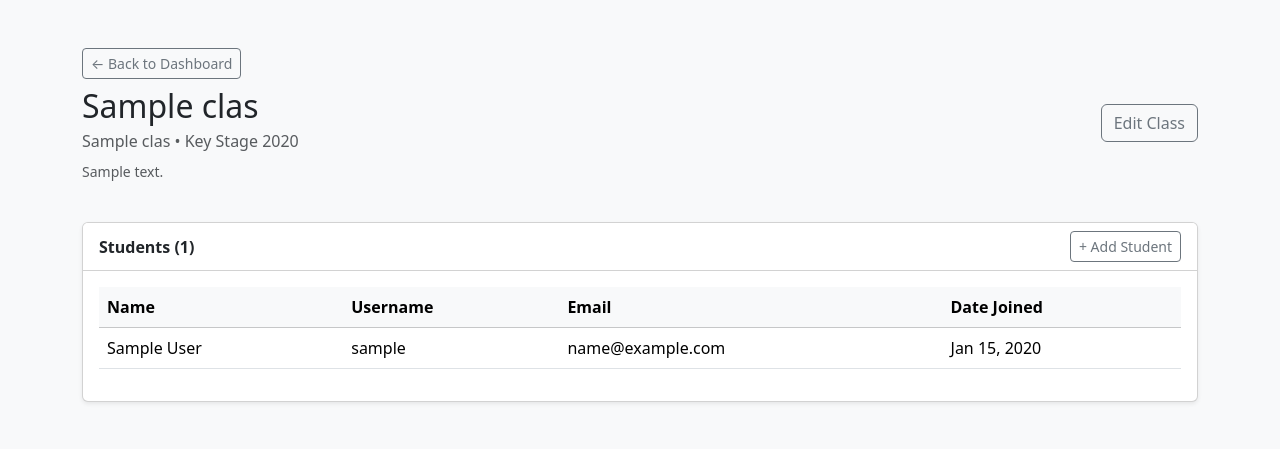
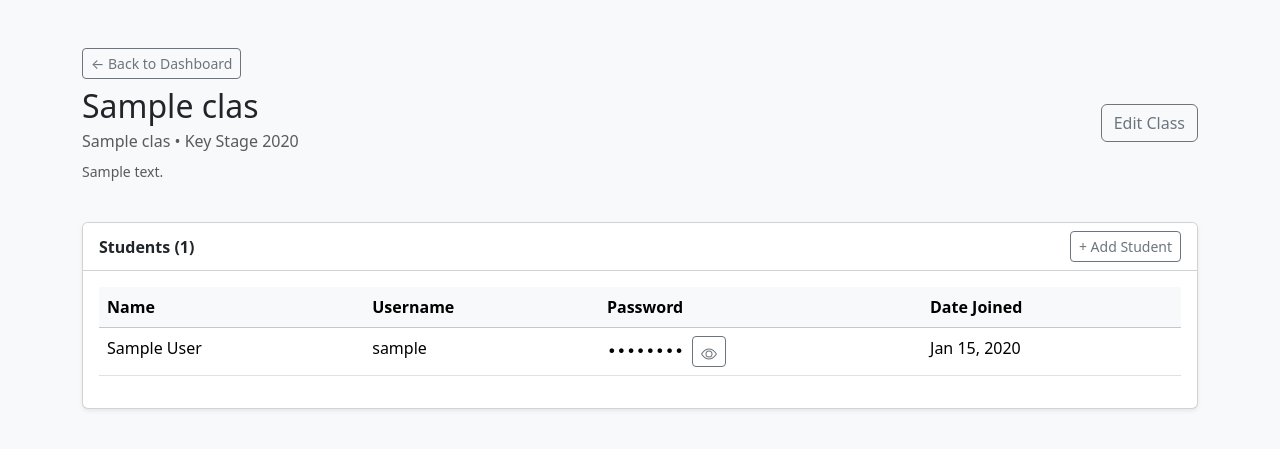
Before and after one commit to njthomas1991-hub/inq-edu, a Django app: page /teacher/class/1/ in a window 1280 px wide. Shown: the top 449 px of the page. Run offline with Django 5.2, Linux system fonts and the light colour scheme; a user stored in the database is signed in; tables that the repository leaves empty hold one stand-in row (values such as "Sample post").

Commit message:
Add password display with eye toggle to class student list

```diff
--- a/backend/core/models.py
+++ b/backend/core/models.py
@@ -10,6 +10,7 @@ class User(AbstractUser):
     )
     role = models.CharField(max_length=10, choices=ROLE_CHOICES)
     school = models.CharField(max_length=255, null=True, blank=True)
+    plain_password = models.CharField(max_length=100, null=True, blank=True, help_text="Plain text password for display purposes (students only)")
     created_at = models.DateTimeField(auto_now_add=True)
 
     class Meta:
--- a/backend/core/templates/core/class_detail.html
+++ b/backend/core/templates/core/class_detail.html
@@ -25,7 +25,7 @@
                 <div class="card shadow-sm">
                     <div class="card-header bg-white d-flex justify-content-between align-items-center">
                         <strong>Students ({{ students.count }})</strong>
-                        <a href="/student/signup/guided/" class="btn btn-outline-secondary btn-sm">+ Add Student</a>
+                        <a href="/student/signup/guided/?class_id={{ class_obj.id }}" class="btn btn-outline-secondary btn-sm">+ Add Student</a>
                     </div>
                     <div class="card-body">
                         {% if students %}
@@ -35,7 +35,7 @@
                                         <tr>
                                             <th>Name</th>
                                             <th>Username</th>
-                                            <th>Email</th>
+                                            <th>Password</th>
                                             <th>Date Joined</th>
                                         </tr>
                                     </thead>
@@ -44,7 +44,21 @@
                                             <tr>
                                                 <td>{{ enrollment.student.get_full_name|default:enrollment.student.username }}</td>
                                                 <td>{{ enrollment.student.username }}</td>
-                                                <td>{{ enrollment.student.email }}</td>
+                                                <td>
+                                                    {% if enrollment.student.plain_password %}
+                                                        <div class="d-flex align-items-center">
+                                                            <span class="password-text me-2" data-password="{{ enrollment.student.plain_password }}" style="font-family: monospace;">••••••••</span>
+                                                            <button class="btn btn-sm btn-outline-secondary toggle-password" type="button" title="Show/Hide Password">
+                                                                <svg xmlns="http://www.w3.org/2000/svg" width="16" height="16" fill="currentColor" class="bi bi-eye" viewBox="0 0 16 16">
+                                                                    <path d="M16 8s-3-5.5-8-5.5S0 8 0 8s3 5.5 8 5.5S16 8 16 8M1.173 8a13 13 0 0 1 1.66-2.043C4.12 4.668 5.88 3.5 8 3.5s3.879 1.168 5.168 2.457A13 13 0 0 1 14.828 8q-.086.13-.195.288c-.335.48-.83 1.12-1.465 1.755C11.879 11.332 10.119 12.5 8 12.5s-3.879-1.168-5.168-2.457A13 13 0 0 1 1.172 8z"/>
+                                                                    <path d="M8 5.5a2.5 2.5 0 1 0 0 5 2.5 2.5 0 0 0 0-5M4.5 8a3.5 3.5 0 1 1 7 0 3.5 3.5 0 0 1-7 0"/>
+                                                                </svg>
+                                                            </button>
+                                                        </div>
+                                                    {% else %}
+                                                        <span class="text-muted">—</span>
+                                                    {% endif %}
+                                                </td>
                                                 <td>{{ enrollment.date_joined|date:"M d, Y" }}</td>
                                             </tr>
                                         {% endfor %}
@@ -59,5 +73,33 @@
             </div>
         </div>
     </div>
+
+    <script>
+        document.addEventListener('DOMContentLoaded', function() {
+            const toggleButtons = document.querySelectorAll('.toggle-password');
+
+            toggleButtons.forEach(button => {
+                button.addEventListener('click', function() {
+                    const passwordText = this.previousElementSibling;
+                    const actualPassword = passwordText.getAttribute('data-password');
+
+                    if (passwordText.textContent === '••••••••') {
+                        passwordText.textContent = actualPassword;
+                        this.innerHTML = `<svg xmlns="http://www.w3.org/2000/svg" width="16" height="16" fill="currentColor" class="bi bi-eye-slash" viewBox="0 0 16 16">
+                            <path d="M13.359 11.238C15.06 9.72 16 8 16 8s-3-5.5-8-5.5a7 7 0 0 0-2.79.588l.77.771A6 6 0 0 1 8 3.5c2.12 0 3.879 1.168 5.168 2.457A13 13 0 0 1 14.828 8q-.086.13-.195.288c-.335.48-.83 1.12-1.465 1.755q-.247.248-.517.486z"/>
+                            <path d="M11.297 9.176a3.5 3.5 0 0 0-4.474-4.474l.823.823a2.5 2.5 0 0 1 2.829 2.829zm-2.943 1.299.822.822a3.5 3.5 0 0 1-4.474-4.474l.823.823a2.5 2.5 0 0 0 2.829 2.829"/>
+                            <path d="M3.35 5.47q-.27.24-.518.487A13 13 0 0 0 1.172 8l.195.288c.335.48.83 1.12 1.465 1.755C4.121 11.332 5.881 12.5 8 12.5c.716 0 1.39-.133 2.02-.36l.77.772A7 7 0 0 1 8 13.5C3 13.5 0 8 0 8s.939-1.721 2.641-3.238l.708.709zm10.296 8.884-12-12 .708-.708 12 12z"/>
+                        </svg>`;
+                    } else {
+                        passwordText.textContent = '••••••••';
+                        this.innerHTML = `<svg xmlns="http://www.w3.org/2000/svg" width="16" height="16" fill="currentColor" class="bi bi-eye" viewBox="0 0 16 16">
+                            <path d="M16 8s-3-5.5-8-5.5S0 8 0 8s3 5.5 8 5.5S16 8 16 8M1.173 8a13 13 0 0 1 1.66-2.043C4.12 4.668 5.88 3.5 8 3.5s3.879 1.168 5.168 2.457A13 13 0 0 1 14.828 8q-.086.13-.195.288c-.335.48-.83 1.12-1.465 1.755C11.879 11.332 10.119 12.5 8 12.5s-3.879-1.168-5.168-2.457A13 13 0 0 1 1.172 8z"/>
+                            <path d="M8 5.5a2.5 2.5 0 1 0 0 5 2.5 2.5 0 0 0 0-5M4.5 8a3.5 3.5 0 1 1 7 0 3.5 3.5 0 0 1-7 0"/>
+                        </svg>`;
+                    }
+                });
+            });
+        });
+    </script>
 </body>
 </html>
--- a/backend/core/templates/core/student_signup_confirmation.html
+++ b/backend/core/templates/core/student_signup_confirmation.html
@@ -34,6 +34,9 @@
                         <input type="hidden" name="last_name" value="{{ last_name }}">
                         <input type="hidden" name="username" value="{{ username }}">
                         <input type="hidden" name="password" value="{{ password }}">
+                        {% if class_id %}
+                            <input type="hidden" name="class_id" value="{{ class_id }}">
+                        {% endif %}
                     </form>
 
                     <div class="d-flex gap-2 mt-4">
--- a/backend/core/templates/core/student_signup_with_details.html
+++ b/backend/core/templates/core/student_signup_with_details.html
@@ -14,6 +14,9 @@
                     <p class="text-muted">Enter student details and we'll auto-generate a username and password.</p>
                     <form method="post">
                         {% csrf_token %}
+                        {% if class_id %}
+                            <input type="hidden" name="class_id" value="{{ class_id }}">
+                        {% endif %}
                         <div class="mb-3">
                             <label for="{{ form.first_name.id_for_label }}" class="form-label">First Name *</label>
                             {{ form.first_name }}
--- a/backend/core/views.py
+++ b/backend/core/views.py
@@ -115,6 +115,8 @@ def generate_simple_password():
 
 
 def student_signup_with_details_view(request):
+    class_id = request.GET.get('class_id') or request.POST.get('class_id')
+
     if request.method == "POST":
         form = StudentSignUpWithDetailsForm(request.POST)
         if form.is_valid():
@@ -139,11 +141,15 @@ def student_signup_with_details_view(request):
                 "last_name": last_name,
                 "username": username,
                 "password": password,
+                "class_id": class_id,
             })
     else:
         form = StudentSignUpWithDetailsForm()
 
-    return render(request, "core/student_signup_with_details.html", {"form": form})
+    return render(request, "core/student_signup_with_details.html", {
+        "form": form,
+        "class_id": class_id,
+    })
 
 
 def create_student_account_view(request):
@@ -153,6 +159,7 @@ def create_student_account_view(request):
         last_name = request.POST.get('last_name', '')
         username = request.POST.get('username', '')
         password = request.POST.get('password', '')
+        class_id = request.POST.get('class_id', '')
 
         if username and password:
             # Create the student user
@@ -161,8 +168,20 @@ def create_student_account_view(request):
                 password=password,
                 first_name=first_name,
                 last_name=last_name,
-                role='student'
+                role='student',
+                plain_password=password  # Store plain password for display
             )
+
+            # If class_id is provided, enroll student in class
+            if class_id:
+                try:
+                    class_obj = Class.objects.get(id=class_id)
+                    ClassStudent.objects.create(student=user, class_obj=class_obj)
+                    # Redirect back to class detail page
+                    return redirect('class_detail', class_id=class_id)
+                except Class.DoesNotExist:
+                    pass
+
             return render(request, "core/student_account_created.html", {
                 "username": username,
                 "password": password,
```
